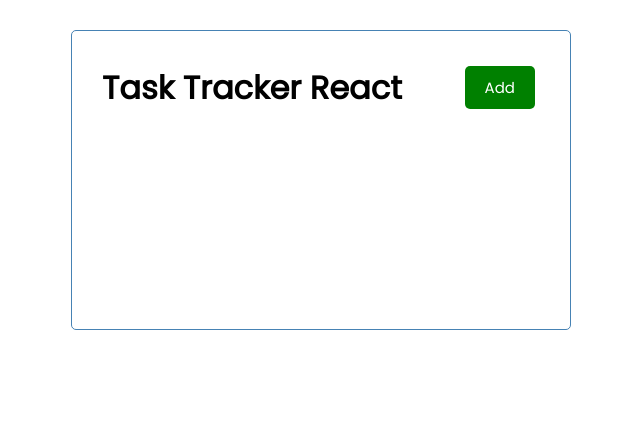
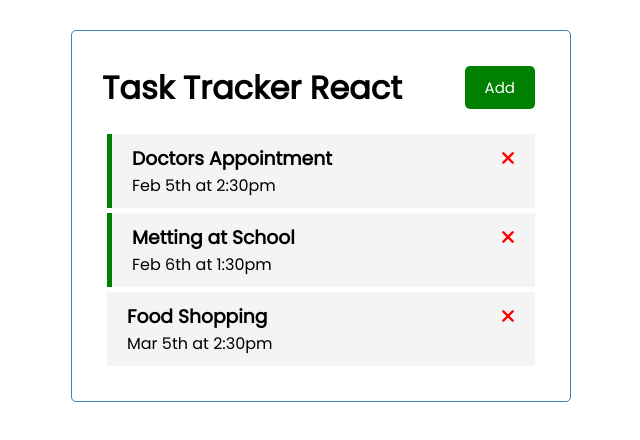
Before and after one commit to rafael-lua/task-tracker-react, a React (Create React App) app: page / in a window 1280 px wide. Shown: the top 440 px of the page, without its empty margins (319-959 px from the left). Built offline with nearby package versions, Linux system fonts and the light colour scheme.

Commit message:
Added tasks components, toggle and delete events

```diff
--- a/public/index.html
+++ b/public/index.html
@@ -25,6 +25,7 @@
       Learn how to configure a non-root public URL by running `npm run build`.
     -->
     <title>Task Tracker React</title>
+    <script src="https://kit.fontawesome.com/14e494ac10.js" crossorigin="anonymous"></script>
   </head>
   <body>
     <noscript>You need to enable JavaScript to run this app.</noscript>
--- a/src/App.js
+++ b/src/App.js
@@ -1,9 +1,46 @@
+import { useState } from "react"
 import Header from "./components/Header";
+import Tasks from "./components/Tasks";
 
 function App() {
+  const [tasks, setTasks] = useState(
+    [
+      {
+        id: 1,
+        text: "Doctors Appointment",
+        day: "Feb 5th at 2:30pm",
+        reminder: true
+      },
+      {
+        id: 2,
+        text: "Metting at School",
+        day: "Feb 6th at 1:30pm",
+        reminder: true
+      },
+      {
+        id: 3,
+        text: "Food Shopping",
+        day: "Mar 5th at 2:30pm",
+        reminder: false
+      },
+    ]
+  );
+
+  // Delete Task
+  const deleteTask = (id) => {
+    setTasks(tasks.filter((task) => task.id !== id));
+  };
+
+  // Toggle Reminder
+
+  const toggleReminder = (id) => {
+    setTasks(tasks.map((task) => task.id === id ? {...task, reminder: !task.reminder} : task));
+  };
+
   return (
     <div className="container">
       <Header title="Task Tracker React" />
+      {tasks.length > 0 ? <Tasks tasks={tasks} onDelete={deleteTask} onToggle={toggleReminder} /> : "No tasks available."}
     </div>
   );
 }
--- /dev/null
+++ b/src/components/Task.js
@@ -0,0 +1,18 @@
+
+
+const Task = (props) => {
+  return (
+    <div className={"task " + (props.task.reminder === true ? "reminder" : "")} onDoubleClick={() => props.onToggle(props.task.id)}>
+      <h3>{props.task.text}
+      <i
+        className="fas fa-times"
+        style={{color: "red", cursor: "pointer"}}
+        onClick={() => props.onDelete(props.task.id)}
+      ></i>
+      </h3>
+      <p>{props.task.day}</p>
+    </div>
+  )
+}
+
+export default Task
--- a/src/components/Tasks.js
+++ b/src/components/Tasks.js
@@ -1,29 +1,17 @@
-const tasks = [
-  {
-    id: 1,
-    text: "Doctors Appointment",
-    day: "Feb 5th at 2:30pm",
-    reminder: true
-  },
-  {
-    id: 2,
-    text: "Metting at School",
-    day: "Feb 6th at 1:30pm",
-    reminder: true
-  },
-  {
-    id: 3,
-    text: "Food Shopping",
-    day: "Mar 5th at 2:30pm",
-    reminder: false
-  },
-];
+import Task from "./Task";
 
-const Tasks = () => {
+const Tasks = (props) => {
   return (
-    <div>
-
-    </div>
+    <>
+      {props.tasks.map((task) => (
+        <Task
+          key={task.id}
+          task={task}
+          onDelete={props.onDelete}
+          onToggle={props.onToggle}
+        />
+      ))}
+    </>
   )
 }
 
```
Also changed, not shown: src/components/AddTask.js (added).
